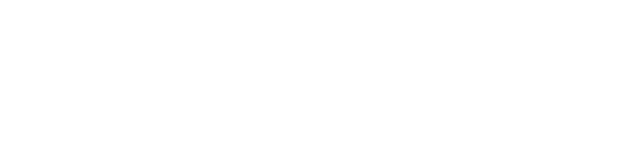
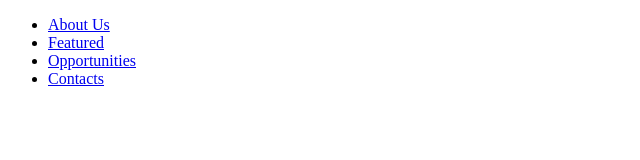
Before and after one commit to helloworld-divhack/helloworld-divhack.github.io, a plain HTML site: page index.html in a window 1280 px wide. Shown: the whole page, without its empty margins (0-640 px from the left). Drawn offline with Linux system fonts and the light colour scheme.

Commit message:
Update index.html

```diff
--- a/index.html
+++ b/index.html
@@ -1,4 +1,3 @@
-
 <!DOCTYPE html>
 <html lang="en">
 
@@ -8,14 +7,22 @@
     <meta name="description" content="">
     <meta name="author" content="">
 
-    <title>DivHacks Demo</title>
+    <title>Hello World</title>
 
     <link href="css/main.css" rel="stylesheet">
-
   </head>
 
   <body>
 
+  <ul>
+  <li><a href="default.asp">About Us</a></li>
+  <li><a href="featured.asp">Featured</a></li>
+  <li><a href="opportunities.asp">Opportunities</a></li>
+  <li><a href="contacts.asp">Contacts</a></li>
+  </ul>
+
+
+
   </body>
 
 </html>
```
